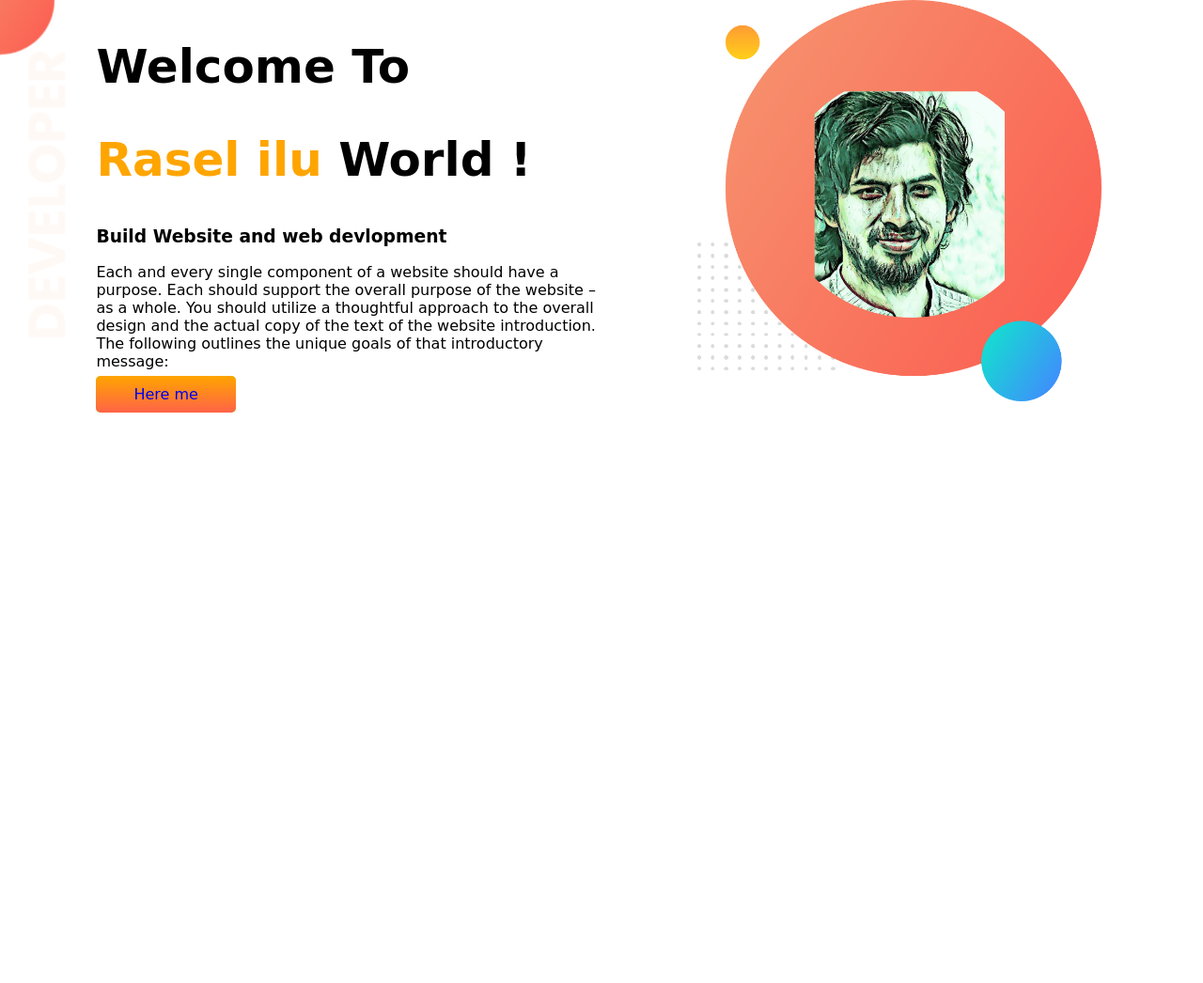
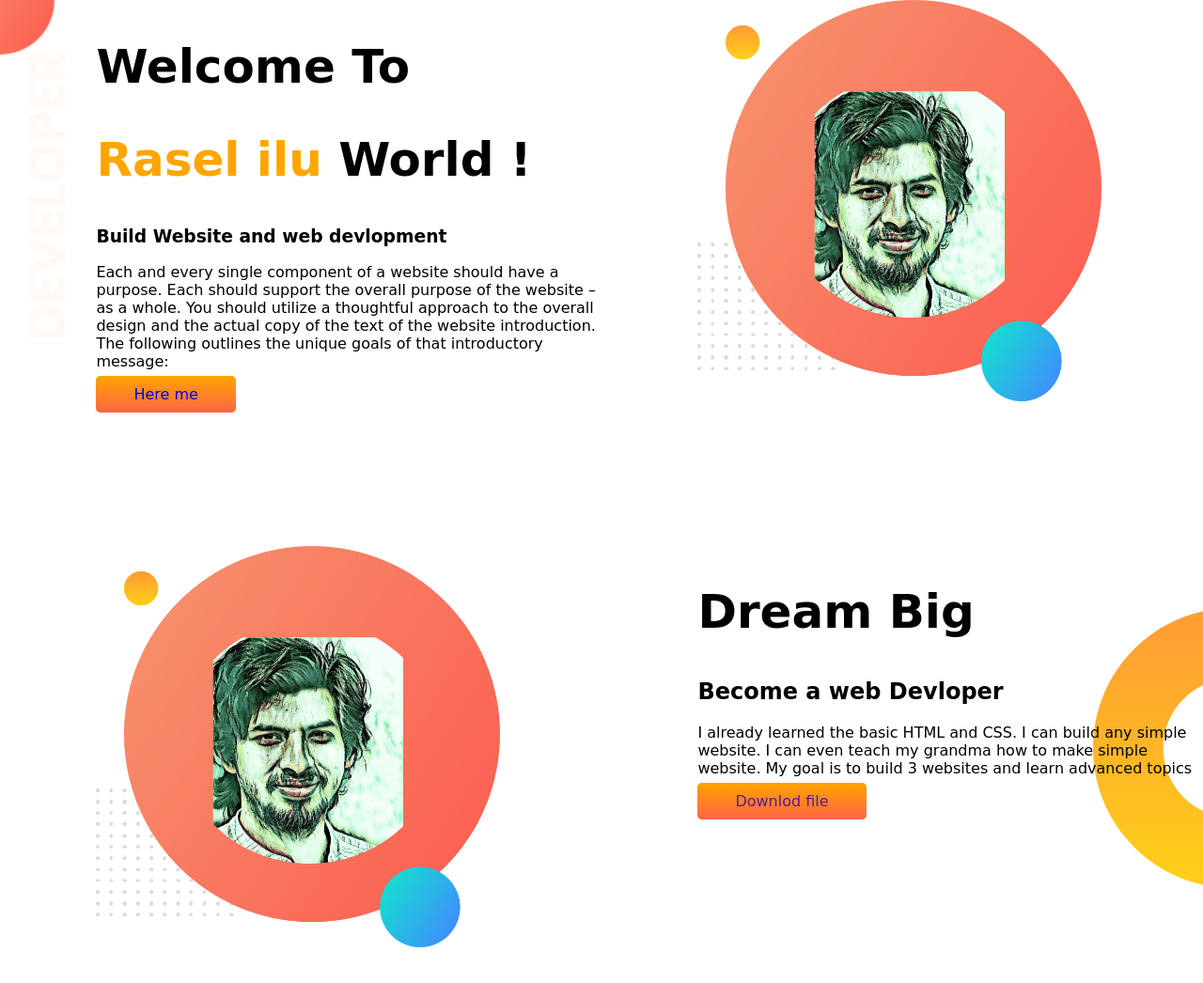
Before and after one commit to raselumar/developer-portfolio, a plain HTML site: page index.html in a window 1280 px wide. Shown: the whole page at 94% size. Before the commit the page ends 800 px from the top, so only its background shows below. Drawn offline with Linux system fonts and the light colour scheme; a web font is replaced by a local one.

Commit message:
dream added

```diff
--- a/index.html
+++ b/index.html
@@ -23,5 +23,18 @@
         <img src="images/rasel.png" alt="">
        </div>
   </section>
+  <section class="dream-big">
+    <div class="half-width">
+        <img src="images/rasel.png" alt="">
+    </div>
+    <div class="half-width">
+        <h1>Dream Big</h1>
+        <h2>Become a web Devloper</h2>
+        <p>I already learned the basic HTML and CSS. I can build any simple website. I can even teach my grandma how to make simple website. My goal is to build 3 websites and learn advanced topics</p>
+        <a class="ling-button" traget="_blank" href="">Downlod file</a>
+
+    </div>
+
+  </section>
 </body>
 </html>
--- a/style.css
+++ b/style.css
@@ -10,6 +10,7 @@ h1{
 }
 section{
     display: flex;
+    margin-bottom: 150px;
 }
 .half-width{
     width: 50%;
@@ -29,3 +30,8 @@ section{
     background-image: url(images/top-banner.png);
     background-repeat: no-repeat;
 }
+.dream-big{
+    background-image: url(images/dream-bg.png);
+    background-repeat: no-repeat;
+    background-position: right;
+}
```
